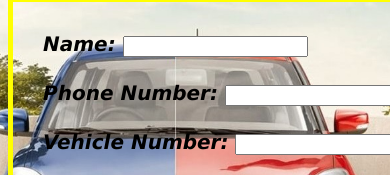
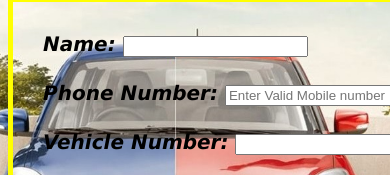
Before and after one commit to dharsanb77-a11y/Parking, a plain HTML site: page index.html in a window 390 px wide. Shown: the part 443-618 px from the top of the page. Drawn offline with Linux system fonts and the light colour scheme.

Commit message:
Update phone input to require valid 10-digit number

```diff
--- a/index.html
+++ b/index.html
@@ -9,7 +9,7 @@
             <label>Name:</label>
             <input type="text"><br><br>
             <label>Phone Number:</label>
-            <input type="tel" required=""><br><br>
+             <input type="tel" pattern="[0-9]{10}" placeholder="Enter Valid Mobile number" required>   <br><br>
             <label>Vehicle Number:</label>
             <input type="text" required=""><br><br>
             <input type="submit" value="Login">
```
